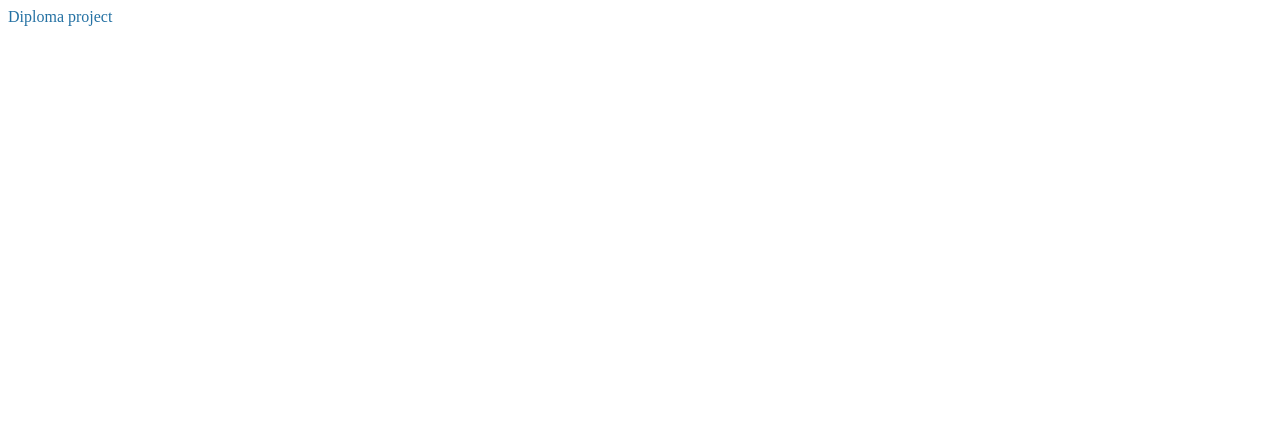
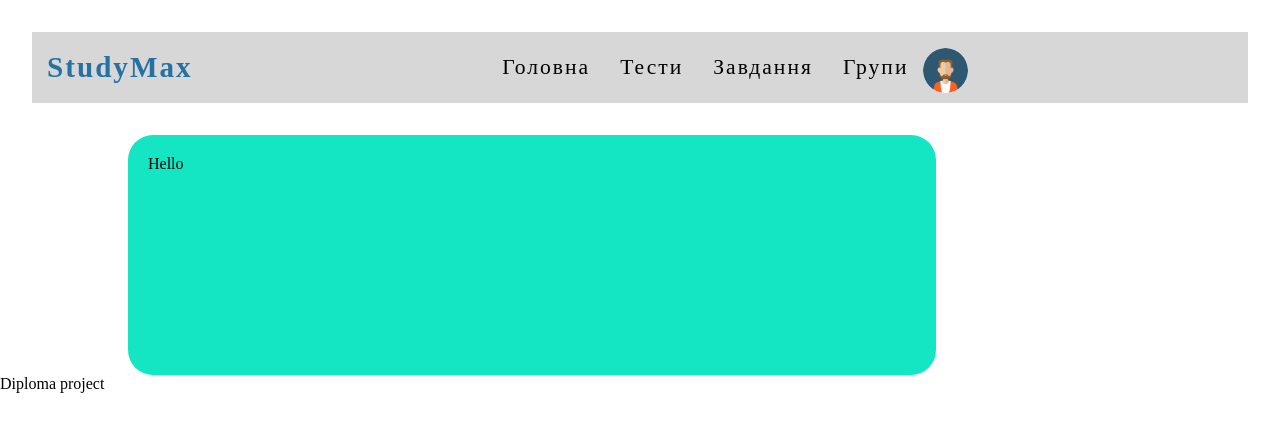
Before and after one commit to Rostislauuu/master-diploma, a React (Create React App) app: page / in a window 1280 px wide. Shown: the top 432 px of the page. Built offline with nearby package versions, Linux system fonts and the light colour scheme.

Commit message:
added header v2

```diff
--- a/src/App.js
+++ b/src/App.js
@@ -1,8 +1,11 @@
-import React from 'react';
+import React from "react";
+import Header from "./components/Header/Header.js";
+
 
 const App = () => {
   return (
     <div className="App">
+        <Header />
       Diploma project
     </div>
   );
--- a/src/assets/style/Header/Header.scss
+++ b/src/assets/style/Header/Header.scss
@@ -0,0 +1,104 @@
+@import '../variables.scss';
+
+header {
+  margin: 0 auto;
+  padding: 2em;
+  text-align: center;
+  color: $gray;
+}
+
+.headerContainer {
+  margin: 0 auto;
+  text-align: center;
+  background: $gray;
+}
+
+nav {
+  a {
+    position: relative;
+    display: inline-block;
+    margin: 15px 15px;
+    outline: none;
+    color: $black;
+    text-decoration: none;
+    letter-spacing: 2px;
+    font-size: $font-size;
+  }
+}
+
+h1 {
+  float: left;
+  font-size: $font-size;
+  line-height: 70px;
+  margin: 0;
+
+  span {
+    color: $blue;
+  }
+
+  a {
+    margin: 0px 15px;
+    color: $blue;
+    text-decoration: none;
+    letter-spacing: 2px;
+    font-size: $font-size;
+  }
+}
+.avatar {
+  vertical-align: middle;
+  width: 45px;
+  height: 45px;
+  border-radius: 50%;
+}
+
+.effect {
+  a {
+    padding: 8px 0;
+    &:after {
+      position: absolute;
+      top: 0;
+      left: 0;
+      bottom: 100%;
+      width: 100%;
+      height: 4px;
+      background: $blue;
+      content: '';
+      opacity: 0;
+      -webkit-transition: opacity 0.3s, -webkit-transform 0.3s;
+      -moz-transition: opacity 0.3s, -moz-transform 0.3s;
+      transition: opacity 0.3s, transform 0.3s;
+      -webkit-transform: translateY(10px);
+      -moz-transform: translateY(10px);
+      transform: translateY(10px);
+    }
+
+    &:hover:after,
+    &:focus:after {
+      opacity: 1;
+      -webkit-transform: translateY(0px);
+      -moz-transform: translateY(0px);
+      transform: translateY(-5px);
+    }
+  }
+}
+.fakeBlock {
+  background: #14E5C2;
+  margin-left: 10%;
+  border-radius: 25px;
+  width: 60%;
+  height: 200px;
+  padding: 20px;
+}
+
+@media screen and (max-width: 500px) {
+  header {
+    a {
+      float: none;
+      display: block;
+      text-align: center;
+    }
+    h1 {
+      float: none;
+    }
+  }
+}
--- a/src/assets/style/index.scss
+++ b/src/assets/style/index.scss
@@ -1,5 +1,5 @@
 @import "./variables.scss";
-
-body {
-  color: $blue;
+*{
+  margin: 0;
+  padding: 0;
 }
--- a/src/assets/style/variables.scss
+++ b/src/assets/style/variables.scss
@@ -1 +1,8 @@
+/* COLORS */
+
 $blue: #2471A3;
+$gray: #d7d7d8;
+$black: #000;
+
+/* SIZE */
+$font-size: 1.35em;
--- a/src/components/Header/Header.js
+++ b/src/components/Header/Header.js
@@ -0,0 +1,27 @@
+import React from "react";
+import "../../assets/style/Header/Header.scss";
+import avatar from "../../assets/avatar.png";
+
+const Header = () => {
+    return (
+        <div>
+            <header>
+                <section className="headerContainer">
+                    <h1><a href="#">Study<span>Max</span></a></h1>
+                    <nav className="effect">
+                        <a href="#">Головна</a>
+                        <a href="#">Тести</a>
+                        <a href="#">Завдання</a>
+                        <a href="#">Групи</a>
+                        <img src={avatar} alt="Avatar" className="avatar" />
+                    </nav>
+                </section>
+            </header>
+            <div className="fakeBlock">
+                <p>Hello</p>
+            </div>
+        </div>
+    );
+};
+
+export default Header;
```
